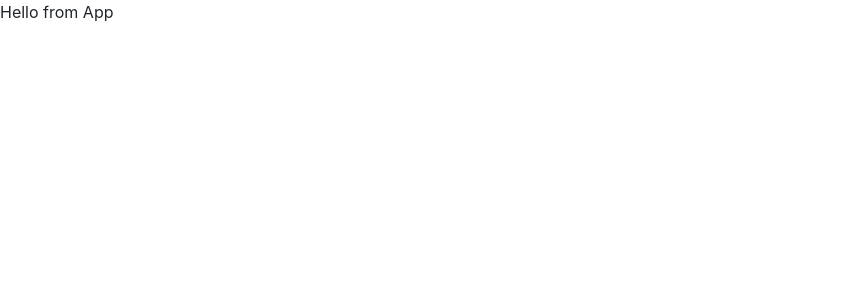
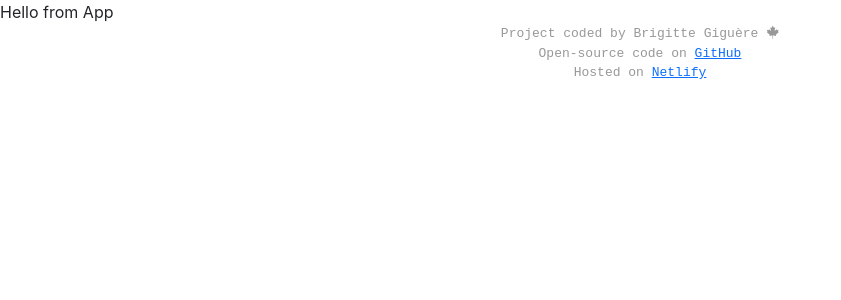
Before and after one commit to brigittex/dictionary-project, a React (Create React App) app: page / in a window 1280 px wide. Shown: the top 300 px of the page, without its empty margins (0-841 px from the left). Built offline with nearby package versions, Linux system fonts and the light colour scheme.

Commit message:
Added GitHub & Netlify links in footer

```diff
--- a/public/index.html
+++ b/public/index.html
@@ -9,7 +9,7 @@
       name="description"
       content="Web site created using create-react-app"
     />
-    <!--importing Bootstrap-->
+    <!--import Bootstrap-->
     <link
       href="https://cdn.jsdelivr.net/npm/bootstrap@5.1.3/dist/css/bootstrap.min.css"
       rel="stylesheet"
@@ -17,6 +17,11 @@
       crossorigin="anonymous"
     />
 
+    <!--import FontAwesome for icon use-->
+    <script
+      src="https://kit.fontawesome.com/9ae6bd8fc2.js"
+      crossorigin="anonymous"
+    ></script>
     <!--
       manifest.json provides metadata used when your web app is installed on a
       user's mobile device or desktop. See https://developers.google.com/web/fundamentals/web-app-manifest/
@@ -31,6 +36,14 @@
       work correctly both with client-side routing and a non-root public URL.
       Learn how to configure a non-root public URL by running `npm run build`.
     -->
+
+    <!-- GitHub link
+    https://github.com/brigittex/dictionary-project
+    -->
+    <!--Netlify link
+    https://laughing-tereshkova-bb3f81.netlify.app/
+    -->
+
     <title>--- Dictonary App ---</title>
   </head>
   <body>
--- a/src/App.css
+++ b/src/App.css
@@ -0,0 +1,8 @@
+footer {
+  text-align: center;
+  font-size: 13px;
+  color: rgb(152, 152, 152);
+  display: block;
+  margin: 10 auto;
+  font-family: "Roboto Mono", monospace;
+}
--- a/src/App.js
+++ b/src/App.js
@@ -4,6 +4,34 @@ export default function App() {
   return (
     <div className="App">
       <header className="App-header">Hello from App</header>
+
+      <footer>
+        {" "}
+        <div>
+          Project coded by Brigitte Giguère{" "}
+          <i className="fab fa-canadian-maple-leaf"></i>
+        </div>
+        <div>
+          Open-source code on{" "}
+          <a
+            href="https://github.com/brigittex/dictionary-project"
+            target="_blank"
+            rel="noreferrer"
+          >
+            GitHub
+          </a>
+        </div>
+        <div>
+          Hosted on{" "}
+          <a
+            href="https://laughing-tereshkova-bb3f81.netlify.app/"
+            target="_blank"
+            rel="noreferrer"
+          >
+            Netlify
+          </a>
+        </div>
+      </footer>
     </div>
   );
 }
```
